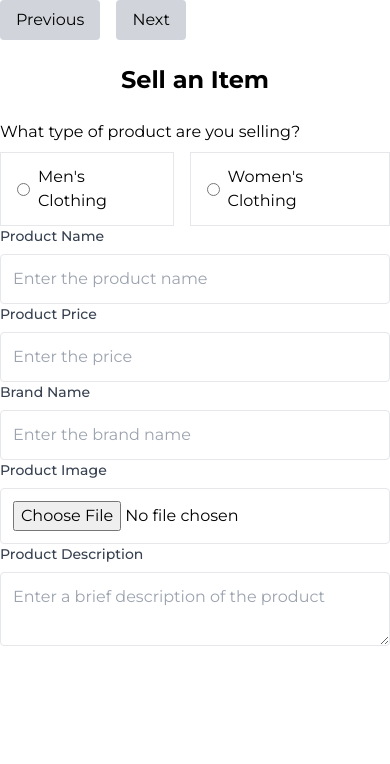
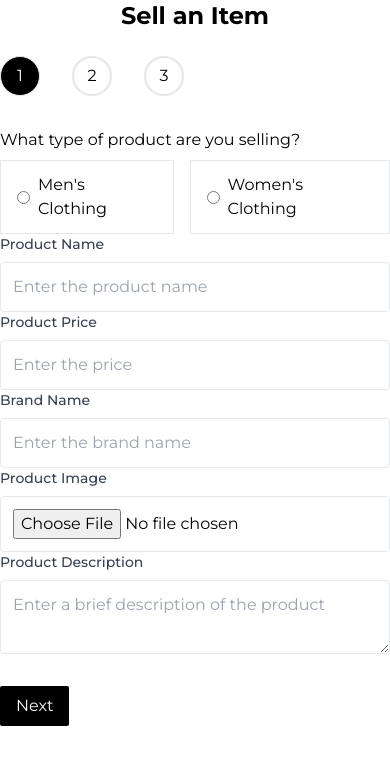
Before and after one commit to khatias/fitfy, a Next.js app: page /en/create-product in a window 390 px wide. Shown: the top 764 px of the page. Built offline with nearby package versions, Linux system fonts and the light colour scheme; no server answers; the database is empty.

Commit message:
feat: Add styles for Create Product form and steps
- Improved styling for Create Product form and its steps
- Enhanced image upload section with hover effects and custom icons
- Added visual cues for uploaded images

```diff
--- a/src/components/products/CreateProductForm.tsx
+++ b/src/components/products/CreateProductForm.tsx
@@ -17,27 +17,26 @@ export function CreateProductForm() {
   interface Category {
     product_category_id: number;
     category_name: string;
-    category_en:string;
-    category_ka:string;
-
+    category_en: string;
+    category_ka: string;
   }
   interface Material {
     product_material_id: number;
     material_name: string;
-   material_en:string;
-    material_ka:string;
+    material_en: string;
+    material_ka: string;
   }
   interface Condition {
     product_condition_id: number;
     condition_name: string;
-    condition_en:string;
-    condition_ka:string;
+    condition_en: string;
+    condition_ka: string;
   }
   interface Color {
     product_color_id: number;
     color_name: string;
-    color_en:string;
-    color_ka:string;
+    color_en: string;
+    color_ka: string;
   }
 
   const [categories, setCategories] = useState<Category[]>([]);
@@ -210,25 +209,62 @@ export function CreateProductForm() {
   const prevStep = () => setStep((prevStep) => Math.max(prevStep - 1, 1));
 
   return (
-    <div className="w-full m-auto container">
-      <div className="flex space-x-4 mb-6">
+    <div className="w-full m-auto container max-w-5xl">
+      <h2 className="text-2xl text-center font-bold mb-6">{t("title")}</h2>
+      <div className="lg:flex  m-auto lg:justify-between max-w-5xl ">
+        <div className="flex items-center justify-start gap-8 pb-8 lg:flex-col lg:items-start lg:min-w-60">
           <button
-          onClick={prevStep}
-          disabled={step === 1}
-          className="px-4 py-2 bg-gray-300 rounded"
+            onClick={() => setStep(1)}
+            className={`w-10 h-10 rounded-full transition-colors duration-300 lg:w-auto lg:h-auto   ${
+              step === 1
+                ? "bg-black border-[1px] border-gray-200  lg:bg-gray-200 lg:rounded-none lg: py-2 lg:border-none lg:min-w-full lg:font-semibold "
+                : "bg-white border-2 border-gray-200 lg:border-none   lg:px-6 py-2 "
+            } flex items-center justify-center lg:justify-start lg:items-start lg:pl-2`}
           >
-          Previous
+            <span
+              className={`text-md lg:hidden ${
+                step === 1 ? "text-white" : "text-black "
+              }`}
+            >
+              1
+            </span>
+            <span className="hidden lg:block">General info</span>
           </button>
           <button
-          onClick={nextStep}
-          disabled={step === 4}
-          className="px-4 py-2 bg-gray-300 rounded"
+            onClick={() => setStep(2)}
+            className={`w-10 h-10 rounded-full transition-colors duration-300 lg:w-auto lg:h-auto ${
+              step === 2
+                ? "bg-black border-[1px] border-gray-200  lg:bg-gray-200 lg:rounded-none lg:py-2 lg:border-none lg:min-w-full lg:font-semibold"
+                : "bg-white border-2 border-gray-200 lg:border-none "
+            } flex items-center justify-center lg:justify-start lg:items-start lg:pl-2`}
           >
-          Next
+            <span
+              className={`text-md lg:hidden ${
+                step === 2 ? "text-white" : "text-black"
+              }`}
+            >
+              2
+            </span>
+            <span className="hidden lg:block">Product Details</span>
+          </button>
+          <button
+            onClick={() => setStep(3)}
+            className={`w-10 h-10 rounded-full transition-colors duration-300 lg:w-auto lg:h-auto${
+              step === 3
+                ? "bg-black border-[1px] border-gray-200  lg:bg-gray-200 lg:rounded-none lg:py-2 lg:border-none lg:min-w-full lg:font-semibold"
+                : "bg-white border-2 border-gray-200 lg:border-none "
+            } flex items-center justify-center lg:justify-start lg:items-start lg:pl-2`}
+          >
+            <span
+              className={`text-md lg:hidden ${
+                step === 3 ? "text-white" : "text-black "
+              }`}
+            >
+              3
+            </span>
+            <span className="hidden lg:block">Images</span>
           </button>
         </div>
-
-      <h2 className="text-2xl text-center font-bold mb-6">{t("title")}</h2>
 
         {/* Step 1: Item Type */}
         {step === 1 && (
@@ -259,28 +295,45 @@ export function CreateProductForm() {
 
         {/* Step 3: Images */}
         {step === 3 && (
+          <div className="flex flex-col lg:w-[576px] lg:h-[490px] justify-between items-end">
             <ImagesStep
               formData={formData}
               handleUploadImage={handleUploadImage}
               handleMultipleImageUpload={handleMultipleImageUpload}
             />
-      )}
-
-      {/* Step 4: Confirmation */}
-      {step === 4 && <div>Step 4</div>}
-
-      {/* Submit Button */}
-      {step === 4 && (
             <div className="flex justify-center mt-6">
               <button
                 type="submit"
                 onClick={handleSubmit}
-            className="px-16 py-3 bg-purple-800 text-white rounded-md hover:bg-purple-700"
+                className="px-16 py-3 bg-black text-white rounded-sm"
               >
                 Submit
               </button>
             </div>
+          </div>
         )}
+      </div>
+      <div className="flex space-x-4 mt-8  lg:justify-end">
+        {step !== 3 && step > 1 && (
+          <button
+            onClick={prevStep}
+            disabled={step === 1}
+            className="px-4 py-2 bg-black text-white rounded-sm"
+          >
+            Previous
+          </button>
+        )}
+
+        {step !== 3 && (
+          <button
+            onClick={nextStep}
+            disabled={step === 3}
+            className="px-4 py-2 bg-black text-white rounded-sm"
+          >
+            Next
+          </button>
+        )}
+      </div>
     </div>
   );
 }
--- a/src/components/products/GeneralStep.tsx
+++ b/src/components/products/GeneralStep.tsx
@@ -28,7 +28,7 @@ export function GeneralStep({
   const t = useTranslations("GeneralStep");
 
   return (
-    <div>
+    <div className="lg:w-[576px] lg:h-[490px] justify-between">
       <p>{t("question")}</p>
       <div className="flex space-x-4">
         <div className="border py-3 px-4 flex items-center gap-2 mt-2">
--- a/src/components/products/ImagesStep.tsx
+++ b/src/components/products/ImagesStep.tsx
@@ -2,6 +2,7 @@
 import React from "react";
 import Image from "next/image";
 import { useTranslations } from "next-intl";
+import { ArrowTrendingDownIcon } from "@heroicons/react/20/solid";
 interface ImagesStepProps {
   formData: {
     images: string[]; // Array to store image URLs
@@ -14,53 +15,50 @@ interface ImagesStepProps {
 
 export function ImagesStep({
   formData,
-
   handleMultipleImageUpload,
 }: ImagesStepProps) {
-    const t = useTranslations("ImagesStep");
+  const t = useTranslations("ImagesStep");
+
   return (
-    <div>
+    <div className="space-y-6">
       <label
         htmlFor="image"
-        className="block text-sm font-medium text-gray-700"
+        className="block text-lg font-semibold text-gray-800"
       >
         {t("uploadImages")}
       </label>
-      <div className="mt-2 grid grid-cols-2 gap-4">
+
+      <div className="mt-4 grid grid-cols-2 gap-6 sm:grid-cols-3 md:grid-cols-4">
         {Array(4)
           .fill(null)
           .map((_, index) => (
-            <div key={index} className="flex items-center space-x-4">
-              <span className="h-24 w-24 overflow-hidden bg-gray-100 flex items-center justify-center">
+            <div key={index} className="relative group">
+              <div
+                className={`h-32 w-32 bg-gray-100 rounded-lg flex items-center justify-center shadow-md transition-all duration-300 ${
+                  formData.images[index] ? "border-2 border-green-500" : ""
+                }`}
+              >
                 {formData.images[index] ? (
                   <Image
                     src={formData.images[index]}
                     alt={`Uploaded Image ${index + 1}`}
                     width={100}
                     height={100}
-                    className="object-cover"
+                    className="object-cover rounded-lg"
                   />
                 ) : (
-                  <svg
-                    className="h-12 w-12 text-gray-300"
-                    fill="currentColor"
-                    viewBox="0 0 24 24"
-                  >
-                    <path
-                      fillRule="evenodd"
-                      clipRule="evenodd"
-                      d="M12 2C6.48 2 2 6.48 2 12c0 5.52 4.48 10 10 10 5.52 0 10-4.48-4.48-10zm0 18c-4.41 0-8-3.59-8-8s3.59-8 8-8 8 3.59 8 8-3.59 8-8 8zm-2-9h4v2h-4v-2z"
-                    />
-                  </svg>
+                  <ArrowTrendingDownIcon className="h-16 w-16 text-gray-400" />
                 )}
-              </span>
+              </div>
+
               <input
                 type="file"
                 id={`image-${index}`}
                 accept="image/*"
                 onChange={handleMultipleImageUpload}
-                className="block w-full text-sm text-gray-900 border border-gray-300 rounded-lg cursor-pointer bg-gray-50"
+                className="absolute inset-0 opacity-0 cursor-pointer z-10" // Ensure the input is clickable by setting a higher z-index
               />
+              <div className="absolute inset-0 bg-black bg-opacity-20 opacity-0 group-hover:opacity-100 transition-all duration-300"></div>
             </div>
           ))}
       </div>
--- a/src/components/products/ProductDetailsStep.tsx
+++ b/src/components/products/ProductDetailsStep.tsx
@@ -45,7 +45,7 @@ export function ProductDetailsStep({
   const locale = window.location.pathname.split("/")[1];
   const t = useTranslations("ProductDetailsStep");
   return (
-    <div className="space-y-6">
+    <div className="space-y-6  lg:w-[576px] lg:h-[490px] justify-between">
       {/* Category */}
       <div>
         <label htmlFor="category" className="block font-medium">
```
Lines whose indentation alone changed are shown as unchanged.
